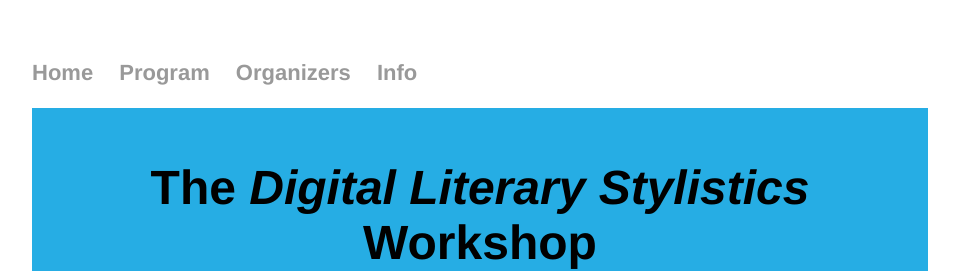
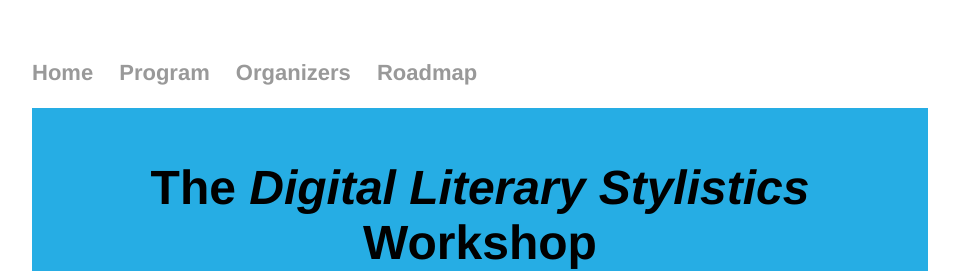
Before and after one commit to DigitalLiteraryStylistic/-DigitalLiteraryStylistic.github.io, a Jekyll site: the page built from index.html, in a window 1280 px wide. Shown: the top 271 px of the page, without its empty margins (160-1119 px from the left). Built offline with Jekyll 4.4.1, drawn with Linux system fonts in a browser that asks for light colours.

Commit message:
Update default.html

```diff
--- a/_layouts/default.html
+++ b/_layouts/default.html
@@ -11,7 +11,7 @@
 	        		<li><a href="/">Home</a></li>
 		        	<li><a href="/program">Program</a></li>
 	        		<li><a href="/organizers">Organizers</a></li>
-	        		<li><a href="/info">Info</a></li>
+	        		<li><a href="/roadmap">Roadmap</a></li>
 	    		</ul>
 			</nav>
 			<div class="main-header">
```
